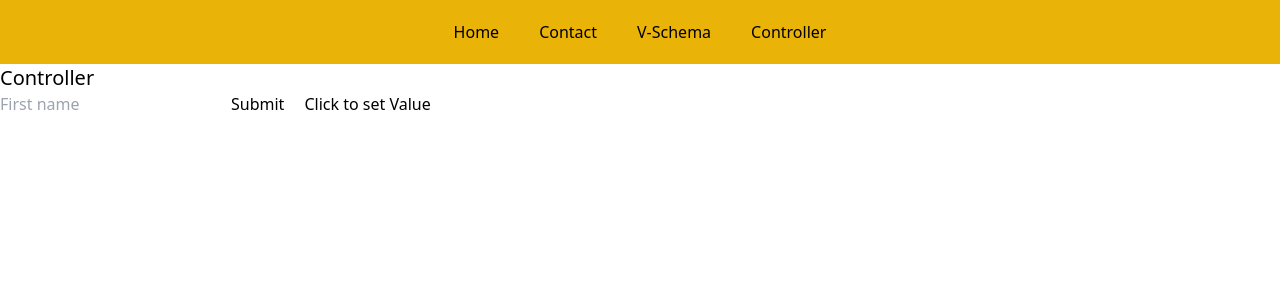
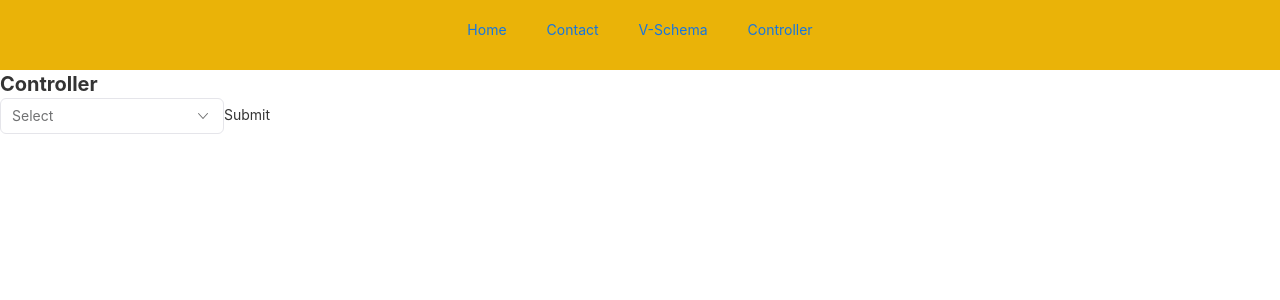
Before and after one commit to kalazaraeducation/react-hook-form, a React (Create React App) app: page /controller in a window 1280 px wide. Shown: the top 300 px of the page. Built offline with nearby package versions, Linux system fonts and the light colour scheme; the HTML template or start-up script is replaced by a standard one.

Commit message:
23-Ui-Library

```diff
--- a/package.json
+++ b/package.json
@@ -15,6 +15,7 @@
     "react-hook-form": "^7.40.0",
     "react-router-dom": "^6.4.0",
     "react-scripts": "5.0.1",
+    "rsuite": "^5.25.0",
     "styled-components": "^5.3.6",
     "web-vitals": "^2.1.4",
     "yup": "^0.32.11"
--- a/src/App.js
+++ b/src/App.js
@@ -7,6 +7,7 @@ import Contact from "./pages/Contact";
 import Navbar from "./pages/Navbar";
 import ValidationSchema from "./pages/ValidationSchema";
 import ControllerInput from "./pages/Controller";
+import "rsuite/dist/rsuite.min.css"; // or 'rsuite/dist/rsuite.min.css'
 
 const queryClient = new QueryClient();
 
--- a/src/pages/Controller.js
+++ b/src/pages/Controller.js
@@ -1,32 +1,29 @@
 import { useForm, Controller } from "react-hook-form";
 import * as Yup from "yup";
 import { yupResolver } from "@hookform/resolvers/yup";
+import { SelectPicker } from "rsuite";
+
+const data = [
+  "Eugenia",
+  "Bryan",
+  "Linda",
+  "Nancy",
+  "Lloyd",
+  "Alice",
+  "Julia",
+  "Albert",
+].map((item) => ({ label: item, value: item }));
 
 const ControllerInput = () => {
-  const initialValues = {
-    fname: "",
-  };
-
-  const validationSchema = Yup.object({
-    fname: Yup.string()
-      .required("FName is Required.")
-      .length(10, "FName should be equal to 10 characters."),
-  });
-
   const {
-    register,
     handleSubmit,
     formState: { errors },
     setValue,
     control,
-  } = useForm({
-    defaultValues: initialValues,
-    resolver: yupResolver(validationSchema),
-    mode: "all",
-  });
+  } = useForm({});
 
   const handleData = (values) => {
-    console.log("we will hit some random api in this callback");
+    console.log({ values });
   };
 
   return (
@@ -37,22 +34,10 @@ const ControllerInput = () => {
           control={control}
           name="test"
           render={({ field }) => (
-            <input {...field} type="text" placeholder="First name" />
+            <SelectPicker {...field} data={data} style={{ width: 224 }} />
           )}
         />
-
-        {errors.fname && <p>{errors.fname.message}</p>}
-
         <input type="submit" />
-        <button
-          className="ml-5"
-          type="button"
-          onClick={() => {
-            setValue("test", "kalazaraed");
-          }}
-        >
-          Click to set Value
-        </button>
       </form>
     </>
   );
```
Also changed, not shown: 1 other file (tests, documents, lock files or other folders).
